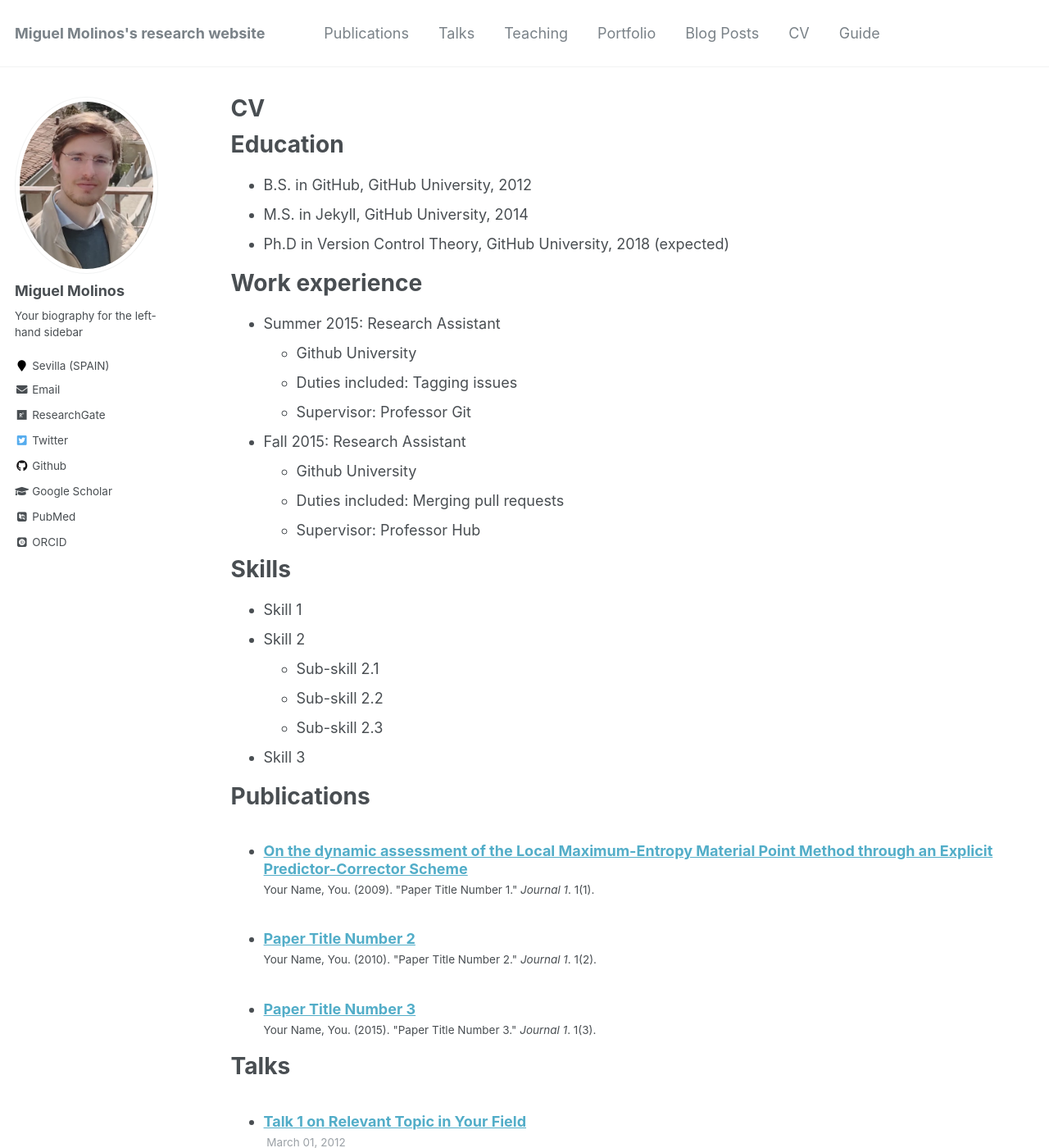
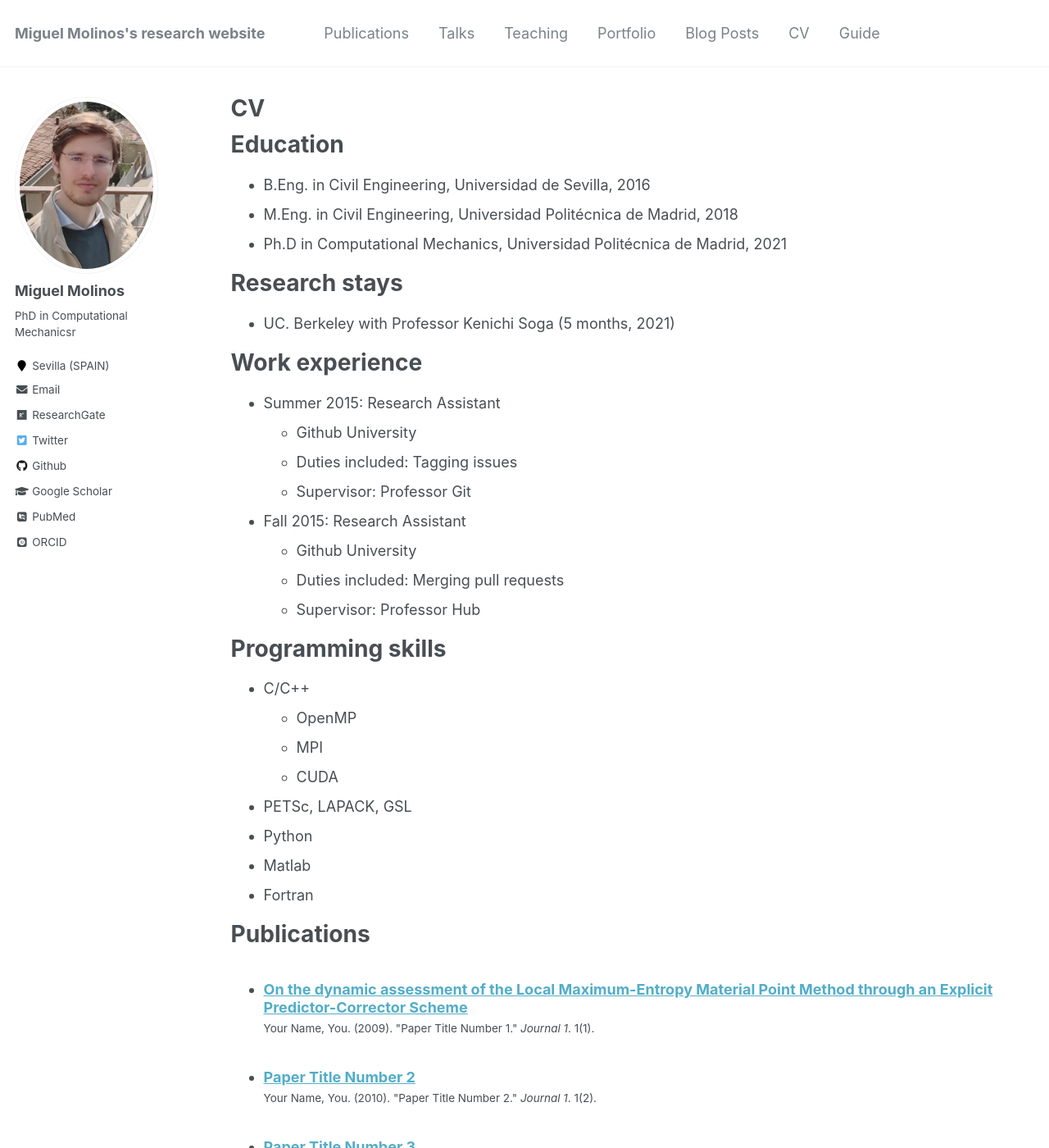
Before and after one commit to migmolper/migmolper.github.io, a Jekyll site: the page built from _pages/cv.md, in a window 1280 px wide and 1400 px high. Shown: the whole window at 82% size. Built offline with Jekyll 4.4.1, drawn with Linux system fonts in a browser that asks for light colours; some web fonts are replaced.

Commit message:
Update cv

```diff
--- a/_config.yml
+++ b/_config.yml
@@ -82,7 +82,7 @@ analytics:
 author:
   name             : "Miguel Molinos"
   avatar           : "bio-photo.jpg"
-  bio              : "Your biography for the left-hand sidebar"
+  bio              : "PhD in Computational Mechanicsr"
   location         : "Sevilla (SPAIN)"
   employer         :
   pubmed           : "https://www.ncbi.nlm.nih.gov/pubmed/?term=john+snow"
--- a/_pages/cv.md
+++ b/_pages/cv.md
@@ -11,9 +11,13 @@ redirect_from:
 
 Education
 ======
-* B.S. in GitHub, GitHub University, 2012
-* M.S. in Jekyll, GitHub University, 2014
-* Ph.D in Version Control Theory, GitHub University, 2018 (expected)
+* B.Eng. in Civil Engineering, Universidad de Sevilla, 2016
+* M.Eng. in Civil Engineering, Universidad Politécnica de Madrid, 2018
+* Ph.D in Computational Mechanics, Universidad Politécnica de Madrid, 2021
+
+Research stays
+======
+* UC. Berkeley with Professor Kenichi Soga (5 months, 2021)
 
 Work experience
 ======
@@ -27,14 +31,16 @@ Work experience
   * Duties included: Merging pull requests
   * Supervisor: Professor Hub
 
-Skills
+Programming skills
 ======
-* Skill 1
-* Skill 2
-  * Sub-skill 2.1
-  * Sub-skill 2.2
-  * Sub-skill 2.3
-* Skill 3
+* C/C++
+  * OpenMP
+  * MPI
+  * CUDA
+* PETSc, LAPACK, GSL
+* Python
+* Matlab
+* Fortran
 
 Publications
 ======
```
